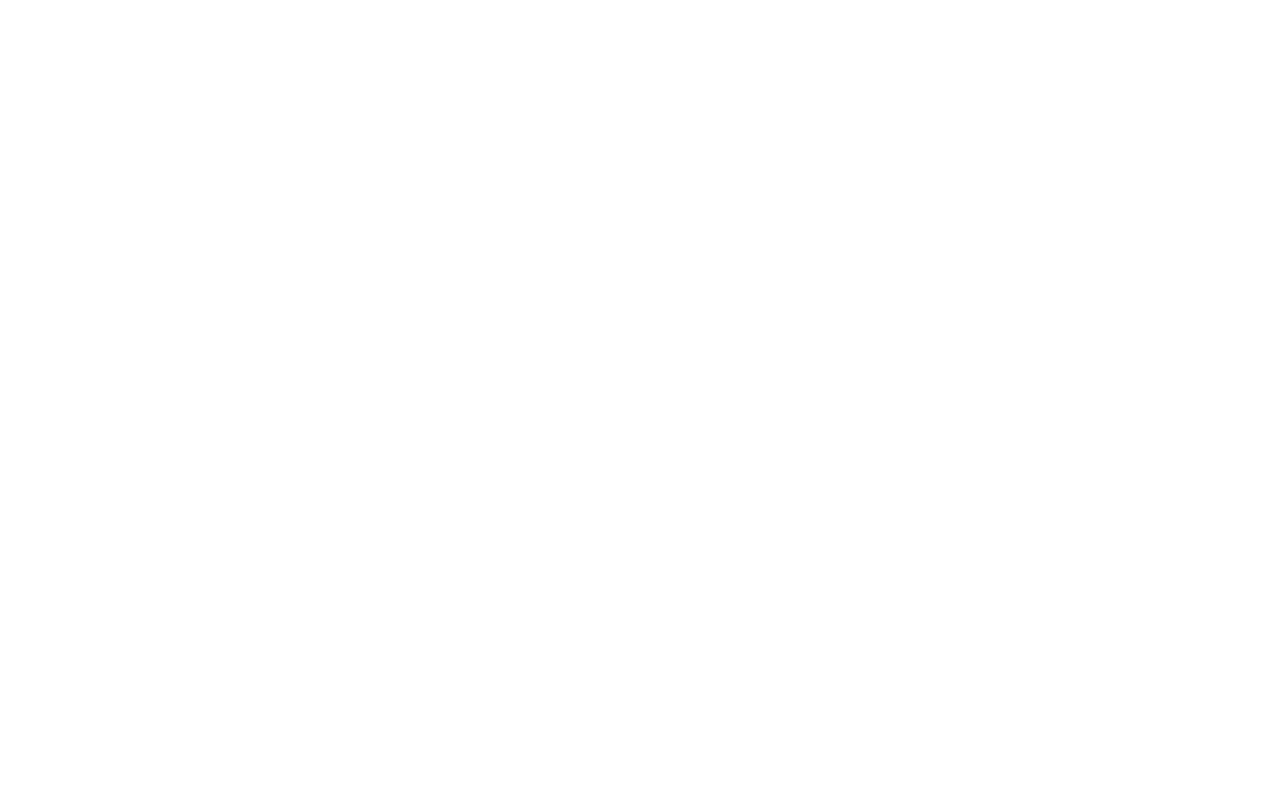
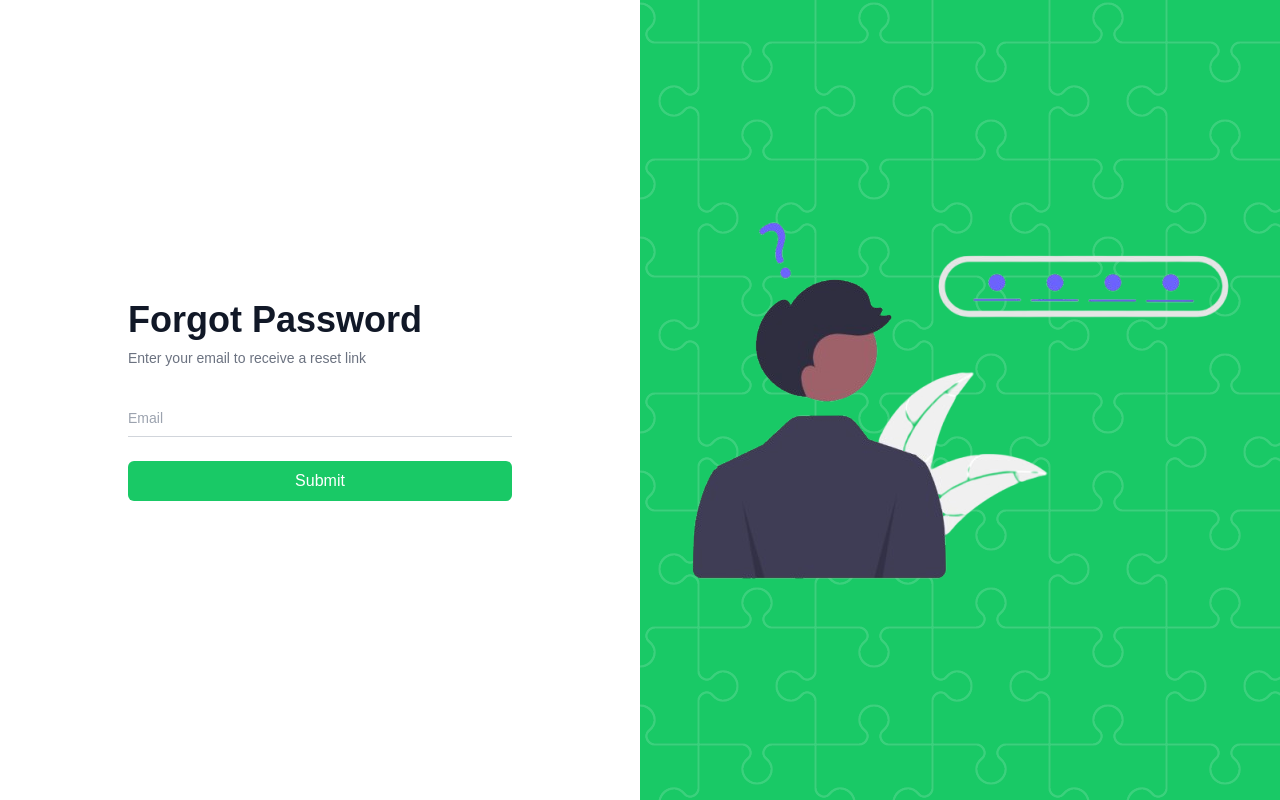
Before and after one commit to Shadowdevsbu/satto-team-2, a React (Vite) app: page /auth/forgot-password in a window 1280 px wide. Before the commit this address had no page. Built offline with nearby package versions, Linux system fonts and the light colour scheme; a web font is replaced by a local one.

Commit message:
feat: add forgot-password page

```diff
--- a/src/App.jsx
+++ b/src/App.jsx
@@ -16,6 +16,7 @@
 import Solverproposals from './pages/solver/proposals-page';
 import SignUp from './pages/auth/signup';
 import SignIn from './pages/auth/signin';
+import ForgotPassword from './pages/auth/forgot-pass';
 
 
 const App = () => {
@@ -27,6 +28,7 @@
       {/* Auth Routing */}
     <Route path='/auth/signup' element={<SignUp />} />
     <Route path='/auth/signin' element={<SignIn />} />
+    <Route path='auth/forgot-password' element={<ForgotPassword />}/>
 
       {/* Student Routing */}
       <Route path="/student" element={<StudentHomeLayout />}>
--- /dev/null
+++ b/src/pages/auth/forgot-pass.jsx
@@ -0,0 +1,74 @@
+import React, { useState } from 'react';
+import { CheckCircle } from 'lucide-react';
+
+const ForgotPassword = () => {
+  const [email, setEmail] = useState('');
+  const [submitted, setSubmitted] = useState(false);
+
+  const handleSubmit = (e) => {
+    e.preventDefault();
+
+    setSubmitted(true);
+  };
+
+  return (
+    <div className="flex h-screen">
+      {/* Left Column: Forgot Password Form */}
+      <div className="w-full md:w-1/2 bg-white flex items-center justify-center p-8">
+        <div className="w-full max-w-sm text-left">
+          {!submitted ? (
+            <>
+              <h1 className="text-4xl font-bold text-gray-900 mb-2">Forgot Password</h1>
+              <p className="text-gray-500 mb-8 text-sm">
+                Enter your email to receive a reset link
+              </p>
+
+              <form onSubmit={handleSubmit} className="space-y-6">
+                {/* Email Input */}
+                <input
+                  type="email"
+                  placeholder="Email"
+                  value={email}
+                  onChange={(e) => setEmail(e.target.value)}
+                  className="w-full border-b border-gray-300 bg-transparent py-2 text-sm focus:outline-none focus:border-black"
+                  required
+                />
+
+                {/* Submit Button */}
+                <button
+                  type="submit"
+                  className="w-full py-2 bg-[#19C966] text-white rounded-md font-medium hover:bg-green-600 transition"
+                >
+                  Submit
+                </button>
+              </form>
+            </>
+          ) : (
+            <div className="flex flex-col items-center text-center">
+              <CheckCircle className="h-14 w-14 text-green-500 mb-4" />
+              <h2 className="text-xl font-semibold text-gray-800 mb-2">Check your email</h2>
+              <p className="text-gray-500 text-sm">
+                A password reset link has been sent to <br />
+                <span className="font-medium text-gray-800">{email}</span>.
+              </p>
+            </div>
+          )}
+        </div>
+      </div>
+
+      {/* Right Column: Illustration */}
+      <div
+        className="hidden md:flex w-1/2 items-center justify-center bg-gray-100"
+        style={{
+          backgroundImage: `url('/signupBg.png')`,
+          backgroundSize: 'cover',
+          backgroundPosition: 'center',
+        }}
+      >
+        <img src="/forgotIllustration.png" alt="Forgot Password" className="max-w-full h-auto" />
+      </div>
+    </div>
+  );
+};
+
+export default ForgotPassword;
--- a/src/pages/auth/signin.jsx
+++ b/src/pages/auth/signin.jsx
@@ -53,7 +53,7 @@
 
             {/* Forgot Password */}
             <div className="text-right text-sm text-gray-500 hover:underline cursor-pointer">
-              Forgot Password?
+              <a href="/auth/forgot-password">Forgot Password?</a>
             </div>
 
             {/* Login Button */}
```
Also changed, not shown: public/forgotIllustration.png (added).
